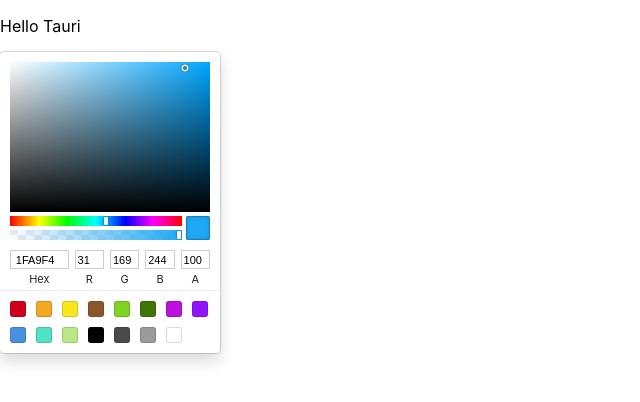
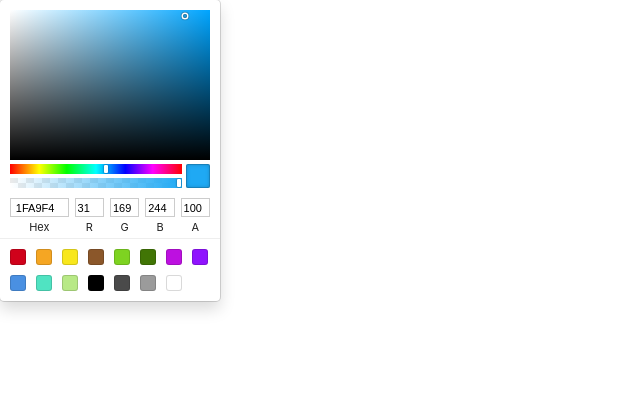
Before and after one commit to maksym1224/ChessApp, a React (Vite) app: page / in a window 1280 px wide. Shown: the top 402 px of the page, without its empty margins (0-640 px from the left). Built offline with nearby package versions, Linux system fonts and the light colour scheme.

Commit message:
completed example of transfer of data to and from backend

```diff
--- a/src/App.tsx
+++ b/src/App.tsx
@@ -1,20 +1,21 @@
 import { useState } from 'react';
-import { SketchPicker, Color, RGBColor } from 'react-color';
+import { SketchPicker, Color } from 'react-color';
 import { invoke } from '@tauri-apps/api/tauri';
+
+type GradientType = number[][];
 
 function App() {
   const [color, setColor] = useState<Color>('#1fa9f4');
-  const [gradient, setGradient] = useState([]);
+  const [gradient, setGradient] = useState<GradientType>();
 
   return (
     <div>
-      <p>Hello Tauri</p>
       <SketchPicker
         color={color}
         onChange={(color, event) => {
           setColor(color.hex);
           console.log(color.hex);
-          invoke('generate_gradient', {
+          invoke<GradientType>('generate_gradient', {
             r: color.rgb.r,
             g: color.rgb.g,
             b: color.rgb.b,
@@ -24,11 +25,20 @@ function App() {
           });
         }}
       />
-      {gradient.map((color) => (
-        <div>
-          rgb({color[0]}, {color[1]}, {color[2]})
-        </div>
-      ))}
+      {gradient ? (
+        gradient.map((color) => (
+          <div
+            style={{
+              padding: '11px',
+              background: `rgb(${color[0]}, ${color[1]}, ${color[2]})`,
+            }}
+          >
+            rgb({color[0]}, {color[1]}, {color[2]})
+          </div>
+        ))
+      ) : (
+        <></>
+      )}
     </div>
   );
 }
```
Also changed, not shown: 1 other file (tests, documents, lock files or other folders).
